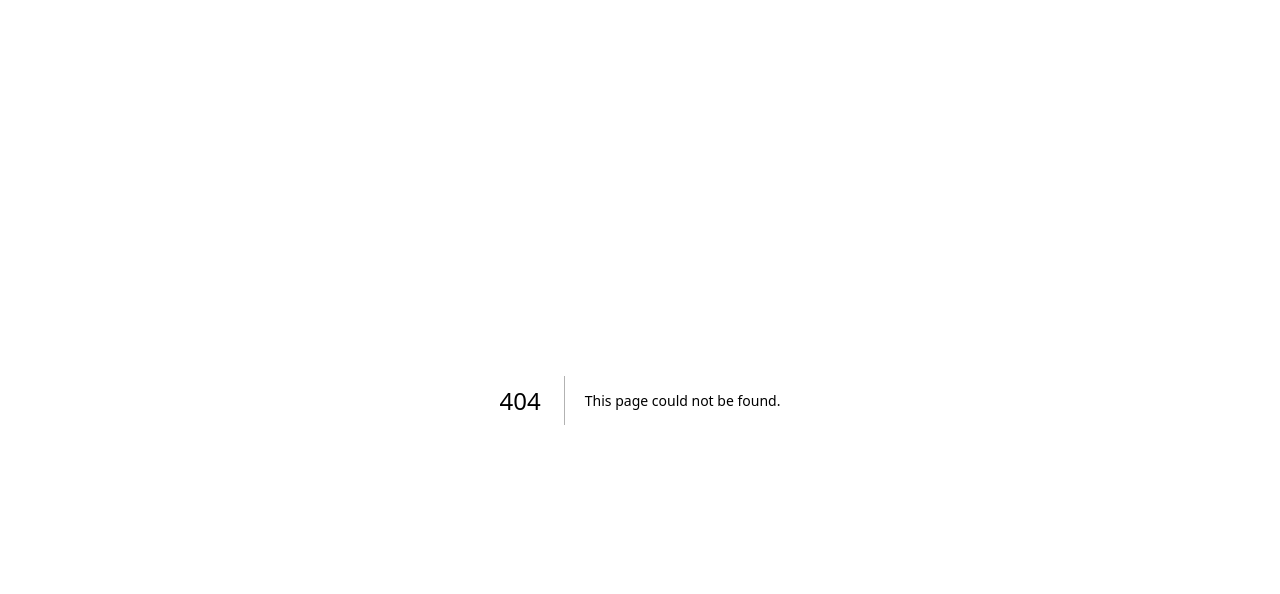
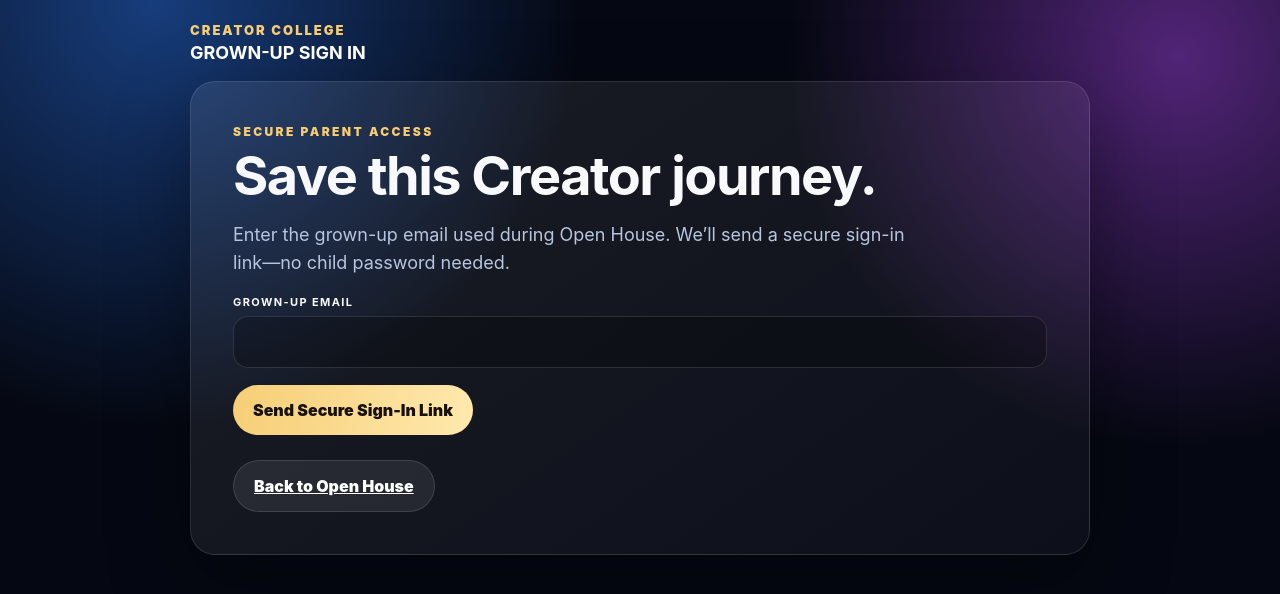
Before and after one commit to melbgittinit/botbox-alpha-clean, a Next.js app in the folder creator-college-junior-app/: page /parent/sign-in in a window 1280 px wide. Before the commit this address had no page. Shown: the top 594 px of the page. Built offline with nearby package versions, Linux system fonts and the light colour scheme; no server answers.

Commit message:
Add grown-up magic-link sign-in page

```diff
--- /dev/null
+++ b/creator-college-junior-app/app/parent/sign-in/page.js
@@ -0,0 +1,35 @@
+'use client';
+
+import { useState } from 'react';
+import { getSupabaseBrowserClient } from '../../../lib/supabase/browser';
+
+export default function ParentSignIn() {
+  const [email,setEmail] = useState('');
+  const [status,setStatus] = useState('');
+  const [busy,setBusy] = useState(false);
+
+  async function sendLink(e) {
+    e.preventDefault();
+    setBusy(true); setStatus('');
+    const supabase = getSupabaseBrowserClient();
+    const redirectTo = `${window.location.origin}/auth/callback?next=/parent/claim`;
+    const { error } = await supabase.auth.signInWithOtp({
+      email,
+      options: { emailRedirectTo: redirectTo }
+    });
+    setBusy(false);
+    setStatus(error ? error.message : 'Check your email for your secure sign-in link.');
+  }
+
+  return <main className="app"><div className="shell"><div className="brand">CREATOR COLLEGE<b>GROWN-UP SIGN IN</b></div><section className="card">
+    <div className="eye">SECURE PARENT ACCESS</div>
+    <h1 className="title">Save this Creator journey.</h1>
+    <p className="lead">Enter the grown-up email used during Open House. We’ll send a secure sign-in link—no child password needed.</p>
+    <form onSubmit={sendLink}>
+      <label className="field"><b>GROWN-UP EMAIL</b><input className="input" type="email" required value={email} onChange={(e)=>setEmail(e.target.value)} /></label>
+      <button className="btn primary" disabled={busy}>{busy?'Sending…':'Send Secure Sign-In Link'}</button>
+    </form>
+    {status && <div className="notice" style={{marginTop:18}}>{status}</div>}
+    <div className="actions"><a className="btn secondary" href="/">Back to Open House</a></div>
+  </section></div></main>;
+}
```
